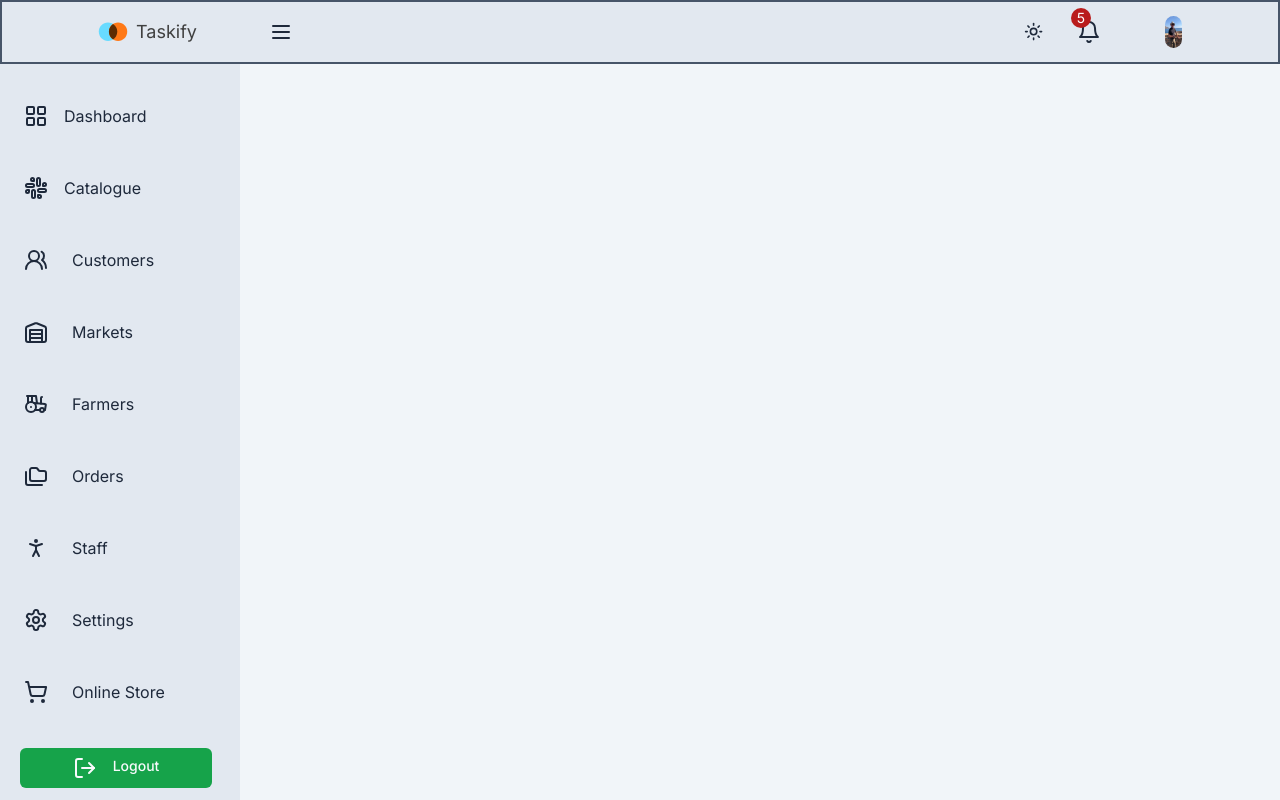
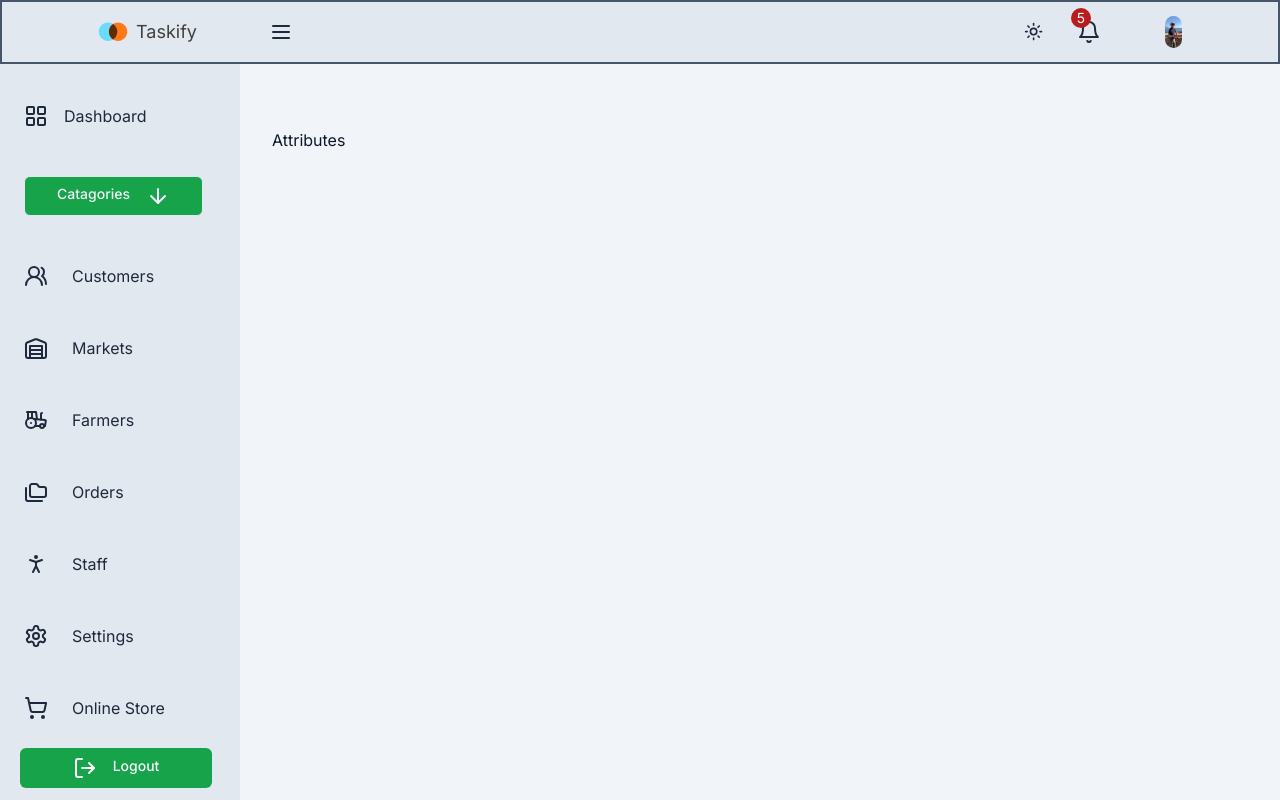
Before and after one commit to NeilRow56/jb_ecomm, a Next.js app: page /dashboard/attributes in a window 1280 px wide. Built offline with nearby package versions, Linux system fonts and the light colour scheme.

Commit message:
Added catagories dropdown to sidebar

```diff
--- a/src/app/(back-office)/_components/Sidebar.tsx
+++ b/src/app/(back-office)/_components/Sidebar.tsx
@@ -1,6 +1,7 @@
 'use client'
 
 import { Button } from '@/components/ui/button'
+
 import { cn } from '@/lib/utils'
 import {
   Folders,
@@ -18,6 +19,7 @@ import {
 import Link from 'next/link'
 import { usePathname, useRouter } from 'next/navigation'
 import React from 'react'
+import { DropdownMenuCat } from '../dashboard/(catalogue)/_components/DropdownCat'
 
 const routes = [
   {
@@ -81,12 +83,11 @@ const Sidebar = (props: Props) => {
             Dashboard
           </span>
         </Link>
-        <Link href="#" className="flex items-center space-x-3  px-6 py-2">
+        <div className="flex items-center space-x-3  px-6 py-2">
           <span className="flex gap-4">
-            <Slack />
-            Catalogue
+            <DropdownMenuCat />
           </span>
-        </Link>
+        </div>
         {routes.map((route, i) => (
           <Link
             key={i}
--- /dev/null
+++ b/src/app/(back-office)/dashboard/(catalogue)/_components/DropdownCat.tsx
@@ -0,0 +1,78 @@
+import {
+  ArrowDown,
+  Cloud,
+  CreditCard,
+  Github,
+  Keyboard,
+  LifeBuoy,
+  LogOut,
+  Mail,
+  MessageSquare,
+  Plus,
+  PlusCircle,
+  Settings,
+  User,
+  UserPlus,
+  Users,
+} from 'lucide-react'
+
+import { Button } from '@/components/ui/button'
+import {
+  DropdownMenu,
+  DropdownMenuContent,
+  DropdownMenuGroup,
+  DropdownMenuItem,
+  DropdownMenuLabel,
+  DropdownMenuPortal,
+  DropdownMenuSeparator,
+  DropdownMenuShortcut,
+  DropdownMenuSub,
+  DropdownMenuSubContent,
+  DropdownMenuSubTrigger,
+  DropdownMenuTrigger,
+} from '@/components/ui/dropdown-menu'
+import Link from 'next/link'
+
+export function DropdownMenuCat() {
+  return (
+    <DropdownMenu>
+      <DropdownMenuTrigger asChild>
+        <Button variant="outline" className="bg-green-600 px-8 text-slate-100">
+          <span className="flex gap-4">
+            <h4>Catagories</h4>
+
+            <ArrowDown />
+          </span>
+        </Button>
+      </DropdownMenuTrigger>
+      <DropdownMenuContent className="w-56 bg-slate-500">
+        <DropdownMenuLabel className="text-slate-200">
+          Select a catagory
+        </DropdownMenuLabel>
+        <DropdownMenuSeparator />
+        <DropdownMenuGroup>
+          <DropdownMenuItem>
+            <User className="mr-2 h-4 w-4" />
+            <Link href="/dashboard/attributes">Attributes</Link>
+          </DropdownMenuItem>
+          <DropdownMenuItem>
+            <User className="mr-2 h-4 w-4" />
+            <Link href="/dashboard/banners">Banners</Link>
+          </DropdownMenuItem>
+          <DropdownMenuItem>
+            <User className="mr-2 h-4 w-4" />
+            <Link href="/dashboard/catagories">Catagories</Link>
+          </DropdownMenuItem>
+          <DropdownMenuItem>
+            <User className="mr-2 h-4 w-4" />
+            <Link href="/dashboard/coupons">Coupons</Link>
+          </DropdownMenuItem>
+          <DropdownMenuItem>
+            <User className="mr-2 h-4 w-4" />
+            <Link href="/dashboard/products">Products</Link>
+          </DropdownMenuItem>
+        </DropdownMenuGroup>
+      </DropdownMenuContent>
+    </DropdownMenu>
+  )
+}
--- a/src/app/(back-office)/dashboard/(catalogue)/attributes/page.tsx
+++ b/src/app/(back-office)/dashboard/(catalogue)/attributes/page.tsx
@@ -1,3 +1,7 @@
 export default function Attributes() {
-  return <div>Attributes</div>
+  return (
+    <div className="pt-24 dark:text-slate-100">
+      <h2 className="text-slate-900">Attributes</h2>
+    </div>
+  )
 }
--- a/src/app/(back-office)/dashboard/(catalogue)/banners/page.tsx
+++ b/src/app/(back-office)/dashboard/(catalogue)/banners/page.tsx
@@ -1,3 +1,7 @@
 export default function Banners() {
-  return <div>Banners</div>
+  return (
+    <div className="pt-24 dark:text-slate-100">
+      <h2 className="text-slate-900">Banners</h2>
+    </div>
+  )
 }
--- /dev/null
+++ b/src/app/(back-office)/dashboard/(catalogue)/catagories/page.tsx
@@ -0,0 +1,7 @@
+export default function Categories() {
+  return (
+    <div className="pt-24 dark:text-slate-100">
+      <h2 className="text-slate-900">Catagories</h2>
+    </div>
+  )
+}
--- a/src/app/(back-office)/dashboard/(catalogue)/categories/page.tsx
+++ /dev/null
@@ -1,3 +0,0 @@
-export default function Categories() {
-  return <div>Categories</div>
-}
--- a/src/app/(back-office)/dashboard/(catalogue)/coupons/page.tsx
+++ b/src/app/(back-office)/dashboard/(catalogue)/coupons/page.tsx
@@ -1,3 +1,7 @@
 export default function Coupons() {
-  return <div>Coupons</div>
+  return (
+    <div className="pt-24 dark:text-slate-100">
+      <h2 className="text-slate-900">Coupons</h2>
+    </div>
+  )
 }
--- a/src/app/(back-office)/dashboard/(catalogue)/products/page.tsx
+++ b/src/app/(back-office)/dashboard/(catalogue)/products/page.tsx
@@ -1,3 +1,7 @@
 export default function Products() {
-  return <div>Products</div>
+  return (
+    <div className="pt-24 dark:text-slate-100">
+      <h2 className="text-slate-900">Products</h2>
+    </div>
+  )
 }
```
